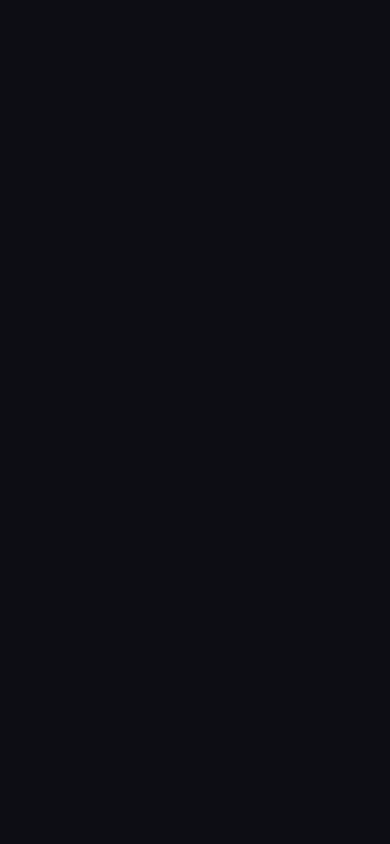
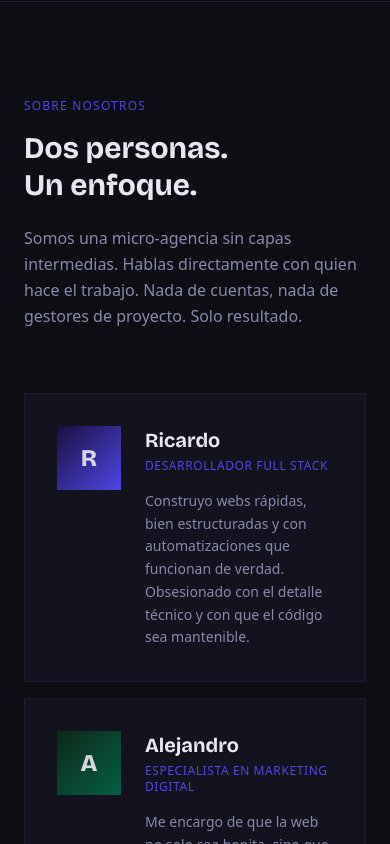
Before and after one commit to Ricardo2325/captiva, a Next.js app: page / in a window 390 px wide. Shown: the part 6240-7084 px from the top of the page. Before the commit the page ends 6241 px from the top, so only its background shows below. Built offline with nearby package versions, Linux system fonts and the light colour scheme.

Commit message:
feat: About section — team cards with avatar placeholder

```diff
--- a/src/app/page.tsx
+++ b/src/app/page.tsx
@@ -3,6 +3,7 @@ import ValueProps from '@/components/ValueProps';
 import Services from '@/components/Services';
 import Portfolio from '@/components/Portfolio';
 import Process from '@/components/Process';
+import About from '@/components/About';
 
 export default function Home() {
   return (
@@ -12,6 +13,7 @@ export default function Home() {
       <Services />
       <Portfolio />
       <Process />
+      <About />
     </main>
   );
 }
--- /dev/null
+++ b/src/components/About.tsx
@@ -0,0 +1,108 @@
+'use client';
+
+import { motion } from 'framer-motion';
+
+const team = [
+  {
+    initials: 'R',
+    name: 'Ricardo',
+    role: 'Desarrollador Full Stack',
+    bio: 'Construyo webs rápidas, bien estructuradas y con automatizaciones que funcionan de verdad. Obsesionado con el detalle técnico y con que el código sea mantenible.',
+    gradient: 'linear-gradient(135deg, #1a1040 0%, #4f46e5 100%)',
+  },
+  {
+    initials: 'A',
+    name: 'Alejandro',
+    role: 'Especialista en Marketing Digital',
+    bio: 'Me encargo de que la web no solo sea bonita, sino que convierta. Copy, estrategia, funnels y la parte que hace que el teléfono suene.',
+    gradient: 'linear-gradient(135deg, #0d2818 0%, #065f46 100%)',
+  },
+];
+
+const ease = [0.22, 1, 0.36, 1] as const;
+
+export default function About() {
+  return (
+    <section
+      id="nosotros"
+      className="px-6 md:px-12 py-24 md:py-32"
+      style={{ borderTop: '1px solid #1e1e2e' }}
+    >
+      <div className="max-w-6xl mx-auto">
+
+        {/* Header */}
+        <motion.div
+          initial={{ opacity: 0, y: 20 }}
+          whileInView={{ opacity: 1, y: 0 }}
+          viewport={{ once: true }}
+          transition={{ duration: 0.6, ease }}
+          className="mb-16 md:mb-20 md:max-w-2xl"
+        >
+          <p className="text-xs tracking-widest uppercase mb-4" style={{ color: '#4f46e5' }}>
+            Sobre nosotros
+          </p>
+          <h2
+            className="font-display font-bold leading-tight text-3xl md:text-4xl lg:text-5xl mb-5"
+            style={{ color: '#e8e8f2' }}
+          >
+            Dos personas.<br />Un enfoque.
+          </h2>
+          <p className="text-base md:text-lg leading-relaxed" style={{ color: '#8888aa' }}>
+            Somos una micro-agencia sin capas intermedias. Hablas directamente con quien hace el trabajo. Nada de cuentas, nada de gestores de proyecto. Solo resultado.
+          </p>
+        </motion.div>
+
+        {/* Team */}
+        <div className="grid grid-cols-1 md:grid-cols-2 gap-4">
+          {team.map((person, i) => (
+            <motion.div
+              key={person.name}
+              initial={{ opacity: 0, y: 32 }}
+              whileInView={{ opacity: 1, y: 0 }}
+              viewport={{ once: true, margin: '-60px' }}
+              transition={{ duration: 0.6, delay: i * 0.12, ease }}
+              whileHover={{ borderColor: '#4f46e5' }}
+              className="flex gap-6 p-8"
+              style={{ backgroundColor: '#13131f', border: '1px solid #1e1e2e' }}
+            >
+              {/* Avatar */}
+              <div className="flex-shrink-0">
+                <div
+                  className="w-16 h-16 flex items-center justify-center"
+                  style={{ background: person.gradient }}
+                >
+                  <span
+                    className="font-display font-extrabold text-2xl"
+                    style={{ color: 'rgba(232,232,242,0.9)' }}
+                  >
+                    {person.initials}
+                  </span>
+                </div>
+              </div>
+
+              {/* Info */}
+              <div>
+                <h3
+                  className="font-display font-bold text-xl mb-1"
+                  style={{ color: '#e8e8f2' }}
+                >
+                  {person.name}
+                </h3>
+                <p
+                  className="text-xs tracking-wider uppercase mb-4"
+                  style={{ color: '#4f46e5' }}
+                >
+                  {person.role}
+                </p>
+                <p className="text-sm leading-relaxed" style={{ color: '#8888aa' }}>
+                  {person.bio}
+                </p>
+              </div>
+            </motion.div>
+          ))}
+        </div>
+
+      </div>
+    </section>
+  );
+}
```
